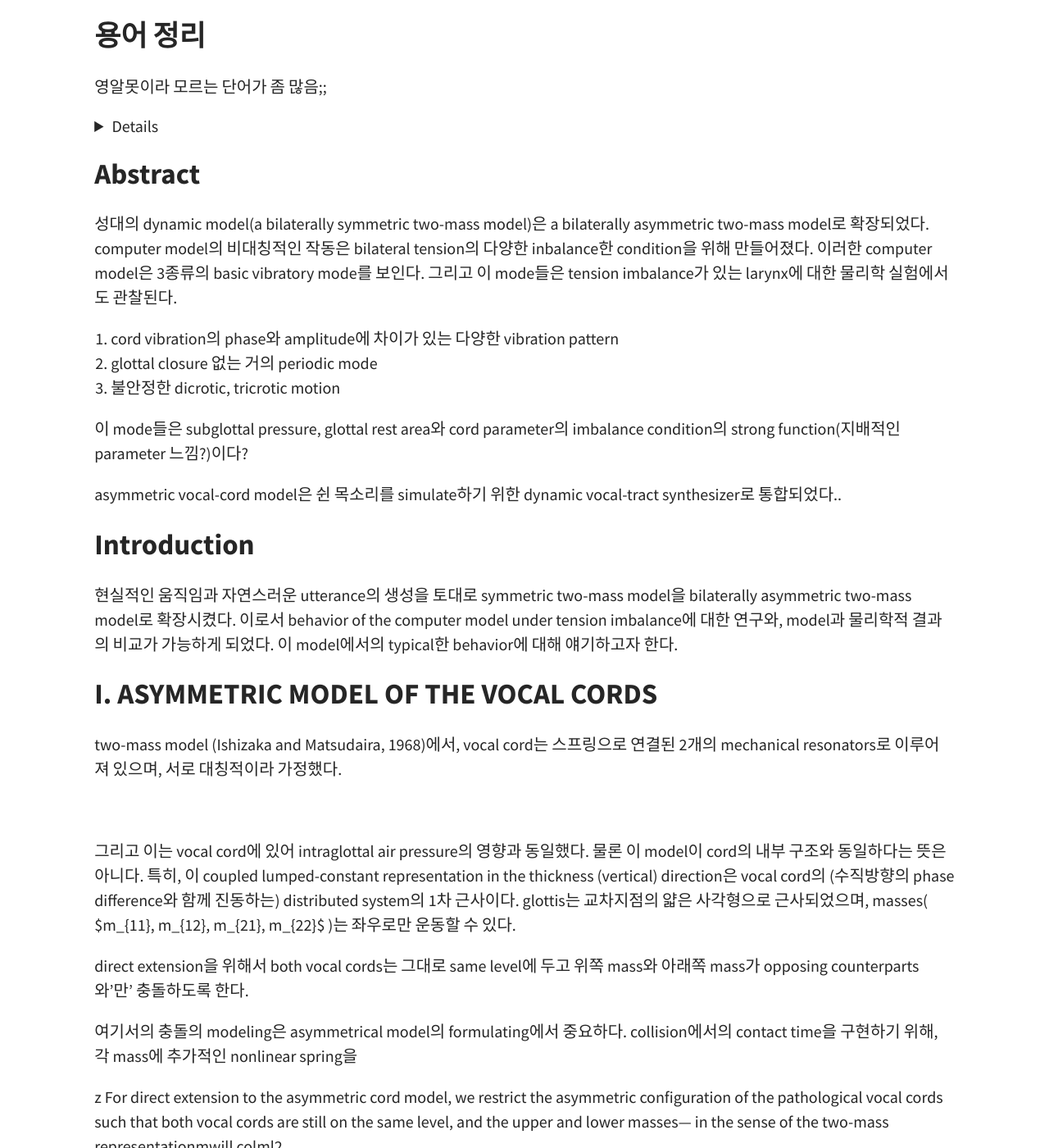
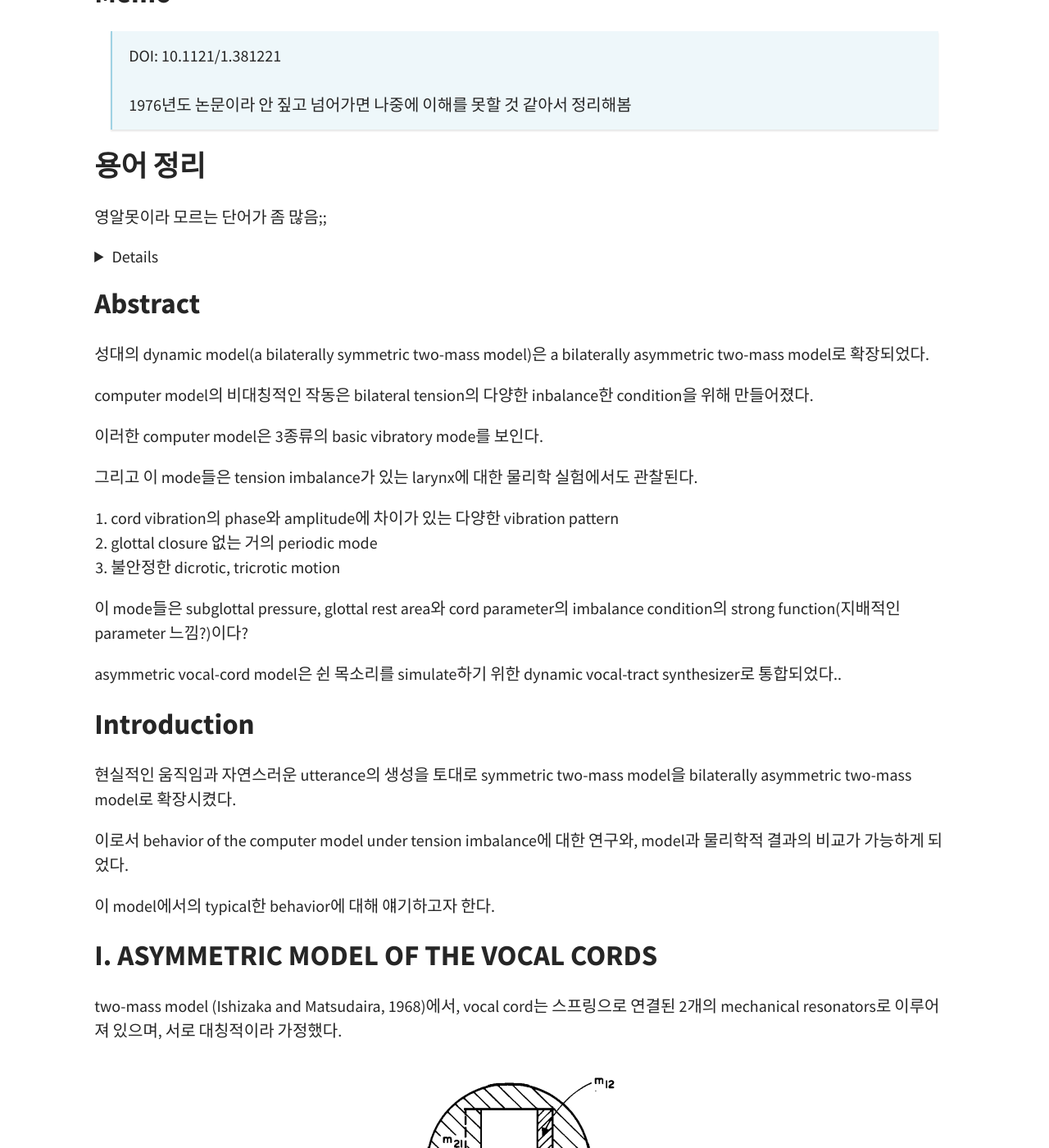
Before and after one commit to sixicode/sixicode.github.io, a Jekyll site: the page built from _posts/2023-01-12-computer-simulation-of-pathological-vocal--cord-vibration.md, in a window 1280 px wide and 1400 px high, scrolled down 585 px. Shown: the whole window at 82% size. Built offline with Jekyll 4.4.1, drawn with Linux system fonts in a browser that asks for light colours; nearby versions of some CDN libraries; library files that are not in the unit come from our copies; comment, search, counter and statistics services are not loaded; some of the changed text lies outside the part shown.

Commit message:
10.1121/1.381221 편집

```diff
--- a/_posts/2023-01-12-computer-simulation-of-pathological-vocal--cord-vibration.md
+++ b/_posts/2023-01-12-computer-simulation-of-pathological-vocal--cord-vibration.md
@@ -7,7 +7,11 @@ tags: [paper, simulation, physics, reh, incomplete]
 
 # Computer simulation of pathological vocal-cord vibration
 
-DOI: 10.1121/1.381221
+## Memo
+
+>DOI: 10.1121/1.381221<br><br>
+>1976년도 논문이라 안 짚고 넘어가면 나중에 이해를 못할 것 같아서 정리해봄
+
 
 ## 용어 정리
 
@@ -33,7 +37,7 @@ hoarse : 쉰<br>
 devise : 고안<br>
 
 thyroid cartilage : 방패연골<br>
-> <details><summary>방패연골 사진</summary><img src="https://upload.wikimedia.org/wikipedia/commons/thumb/8/8a/Larynx_external_en.svg/375px-Larynx_external_en.svg.png"></details><br>
+> <details><summary>방패연골 사진</summary><center><img src="https://upload.wikimedia.org/wikipedia/commons/thumb/8/8a/Larynx_external_en.svg/375px-Larynx_external_en.svg.png"></center></details><br>
 
 resonators : 공명기
 
@@ -43,42 +47,99 @@ lumped circuit : 회로나 시스템전체가 하나의 point로 간주될 정
 
 lateral : 수평
 
+deflection : 쳐짐, 편향, (스피링의 경우 눌려서 변형되는)
+
+stiffness : 강성
+
+excitation : 자극
+
+aspiration : 호흡
+
 </details>
 
 ## Abstract
 
-성대의 dynamic model(a bilaterally symmetric two-mass model)은 a bilaterally asymmetric two-mass model로 확장되었다. computer model의 비대칭적인 작동은 bilateral tension의 다양한 inbalance한 condition을 위해 만들어졌다. 이러한 computer model은 3종류의 basic vibratory mode를 보인다. 그리고 이 mode들은 tension imbalance가 있는 larynx에 대한 물리학 실험에서도 관찰된다.
+성대의 dynamic model(a bilaterally symmetric two-mass model)은 a bilaterally asymmetric two-mass model로 확장되었다.
+
+computer model의 비대칭적인 작동은 bilateral tension의 다양한 inbalance한 condition을 위해 만들어졌다.
+
+이러한 computer model은 3종류의 basic vibratory mode를 보인다.
+
+그리고 이 mode들은 tension imbalance가 있는 larynx에 대한 물리학 실험에서도 관찰된다.
+
 1. cord vibration의 phase와 amplitude에 차이가 있는 다양한 vibration pattern
 2. glottal closure 없는 거의 periodic mode
 3. 불안정한 dicrotic, tricrotic motion
 
-이  mode들은 subglottal pressure, glottal rest area와 cord parameter의 imbalance condition의 strong function(지배적인 parameter 느낌?)이다?
+이 mode들은 subglottal pressure, glottal rest area와 cord parameter의 imbalance condition의 strong function(지배적인 parameter 느낌?)이다?
 
 asymmetric vocal-cord model은 쉰 목소리를 simulate하기 위한 dynamic vocal-tract synthesizer로 통합되었다..
 
 ## Introduction
 
 현실적인 움직임과 자연스러운 utterance의 생성을 토대로 symmetric two-mass model을 bilaterally asymmetric two-mass model로 확장시켰다.
+
 이로서 behavior of the computer model under tension imbalance에 대한 연구와, model과 물리학적 결과의 비교가 가능하게 되었다.
+
 이 model에서의 typical한 behavior에 대해 얘기하고자 한다.
 
 ## I. ASYMMETRIC MODEL OF THE VOCAL CORDS
 
 two-mass model (Ishizaka and Matsudaira, 1968)에서, vocal cord는 스프링으로 연결된 2개의 mechanical resonators로 이루어져 있으며, 서로 대칭적이라 가정했다.
 
-<img rc="https://sixicode.github.io/assets/img/posts/2023-01-12-computer-simulation-of-pathological-vocal--cord-vibration/fig1.PNG">
+<center><img src="https://sixicode.github.io/assets/img/posts/2023-01-12-computer-simulation-of-pathological-vocal--cord-vibration/fig1.PNG"></center>
 
 그리고 이는 vocal cord에 있어 intraglottal air pressure의 영향과 동일했다. 물론 이 model이 cord의 내부 구조와 동일하다는 뜻은 아니다.
+
 특히, 이 coupled lumped-constant representation in the thickness (vertical) direction은 vocal cord의 (수직방향의 phase difference와 함께 진동하는) distributed system의 1차 근사이다.
+
 glottis는 교차지점의 얇은 사각형으로 근사되었으며, masses( $m_{11}, m_{12}, m_{21}, m_{22}$ )는 좌우로만 운동할 수 있다.
+
+<center><img src="https://sixicode.github.io/assets/img/posts/2023-01-12-computer-simulation-of-pathological-vocal--cord-vibration/Fig2.PNG"></center>
 
 direct extension을 위해서 both vocal cords는 그대로 same level에 두고 위쪽 mass와 아래쪽 mass가 opposing counterparts와'만' 충돌하도록 한다.
 
 여기서의 충돌의 modeling은 asymmetrical model의 formulating에서 중요하다.
-collision에서의 contact time을 구현하기 위해, 각 mass에 추가적인 nonlinear spring을
 
-z
-For direct extension to the asymmetric cord model,
-we restrict the asymmetric configuration of the pathological vocal cords such that both vocal cords are still
-on the same level, and the upper and lower masses---
-in the sense of the two-mass representationmwill colml2
+collision에서의 contact time을 구현하기 위해, 각 mass에 nonlinear spring을 추가한다.
+
+그리고 그 spring은 deflection할 수록 equivalent stiffness가 커진다.
+
+이 contact spring은 vocal cord의 flesh의 충돌 시 local deformation을 의미한다.
+
+즉, Fig2(b)처럼 collision은 spring끼리의 deformation으로 표현한다.
+
+
+또한, air pressure이 mass에 direct하게 작용한다고 가정하면,
+
+collsion determination을 contact force의 계산없이 mass의 position만으로 할 수 있게 된다.
+
+즉, Fig2(b)의 $x_{i2}-x_{i1} < 0 \; (i=1, 2) \quad where \quad x_{ij}:= (coordinate \; of \; m_{ij}) \; (j=1,2)$
+
+
+Fig2(a)
+
+> $ \dot{x} $ 은 $ m_{ij} $ 의 속도
+
+> 스위치 $ Sw_i $ 는 $ m_{i1}, m_{i2} $ 가 충돌할 때 열린다
+
+> $ Z_{hij} $ 는 contact spring의 mechanical impedance
+
+> $ Z_{ij} $ 는 resonators의 mechanical impedance
+
+> $ Z_{cj} $ 는 위아래 resonators들 간의 coupling impedance
+
+> 4개의 generator $ F_{ij} $ 는 mass에 작용하는 공기역학적 힘
+
+이 힘을 통해 mechanical system은 glottis 와 vocal tract의 fluid or acoustic system이 상호작용함.
+
+synthesizer는 automatic noise sources for voiceless excitation를 포함함(Flanagan and Ishizaka (1976))
+(voiceless excitation = glottal noise source)는 generates normal aspiration noise를 생성할 뿐 아니라 a noise component for breathy hoarse voices in pathological voice production를 제공한다.
+
+$ \uparrow $ 여기 해석 이상할지도
+
+원문
+> The synthesizer includes automatic noise sources for voiceless excitation, as described in detail by Flanagan and
+Ishizaka (1976), the glottal noise source of which not only generates normal aspiration noise but also provides a noise component for breathy hoarse voices in pathological voice production.
+
+## II. BEHAVIOR OF THE ASYMMETRIC CORD MODEL
```
